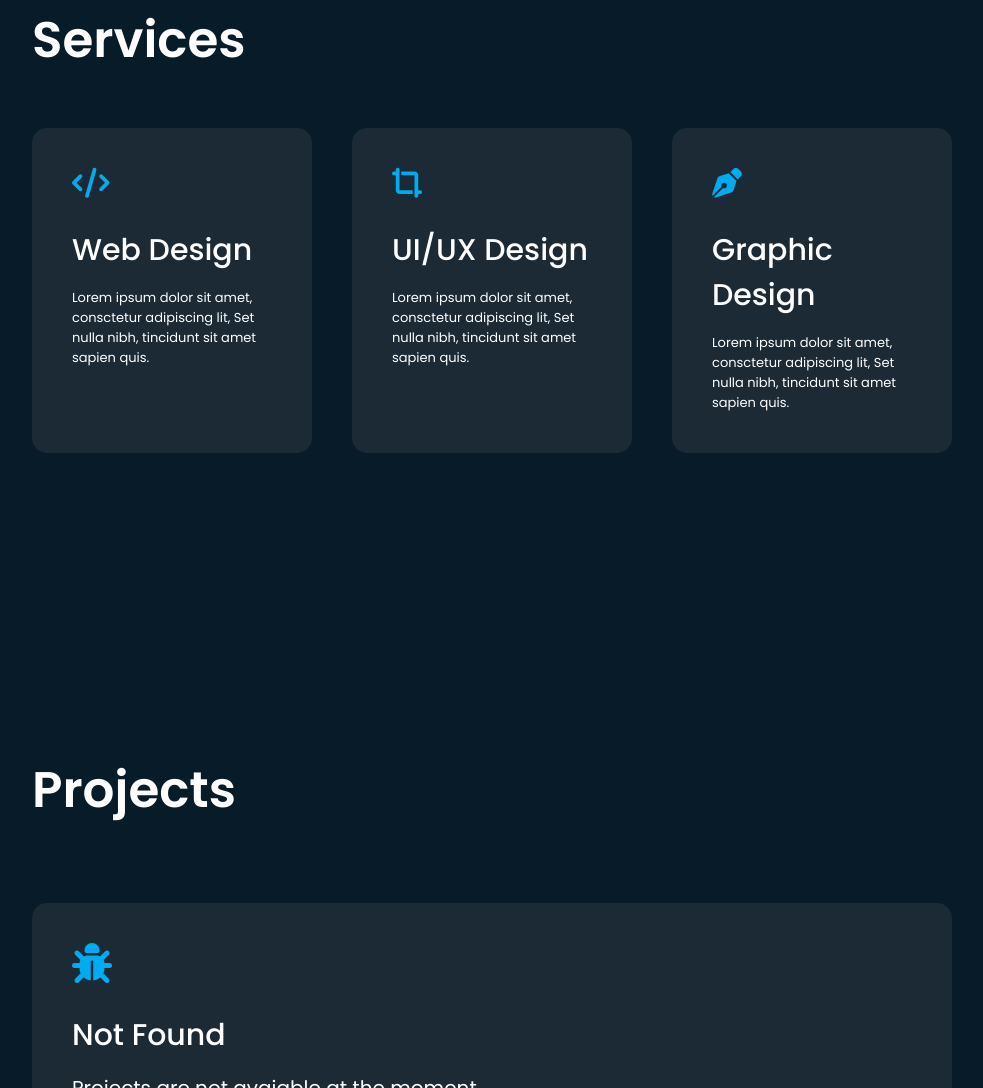
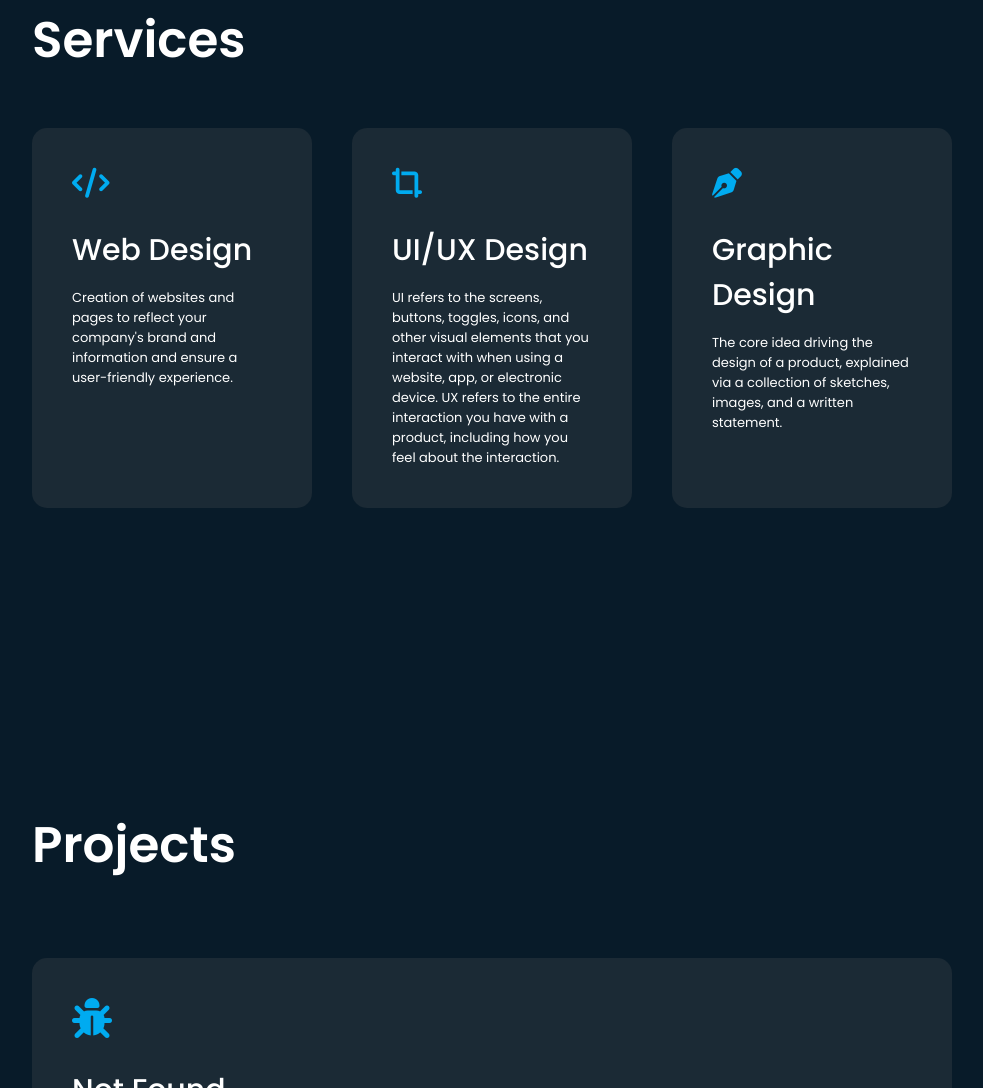
Before and after one commit to cisethh/Portfolio, a plain HTML site: page index.html in a window 1280 px wide. Shown: the part 1820-2908 px from the top of the page, without its empty margins (148-1131 px from the left). Drawn offline with Linux system fonts and the light colour scheme.

Commit message:
Update index.html

```diff
--- a/index.html
+++ b/index.html
@@ -79,17 +79,17 @@
             <div>
                 <i class="fas fa-code"></i>
                 <h2>Web Design</h2>
-                <p> Lorem ipsum dolor sit amet, consctetur adipiscing lit, Set nulla nibh, tincidunt sit amet sapien quis.</p>
+                <p> Creation of websites and pages to reflect your company's brand and information and ensure a user-friendly experience. </p>
             </div>
             <div>
                 <i class="fas fa-crop-alt"></i>
                 <h2>UI/UX Design</h2>
-                <p> Lorem ipsum dolor sit amet, consctetur adipiscing lit, Set nulla nibh, tincidunt sit amet sapien quis.</p>
+                <p> UI refers to the screens, buttons, toggles, icons, and other visual elements that you interact with when using a website, app, or electronic device. UX refers to the entire interaction you have with a product, including how you feel about the interaction. </p>
             </div>
             <div>
                 <i class="fas fa-pen-nib"></i>
                 <h2>Graphic Design</h2>
-                <p> Lorem ipsum dolor sit amet, consctetur adipiscing lit, Set nulla nibh, tincidunt sit amet sapien quis.</p>
+                <p> The core idea driving the design of a product, explained via a collection of sketches, images, and a written statement. </p>
             </div>
         </div>
     </div>
```
